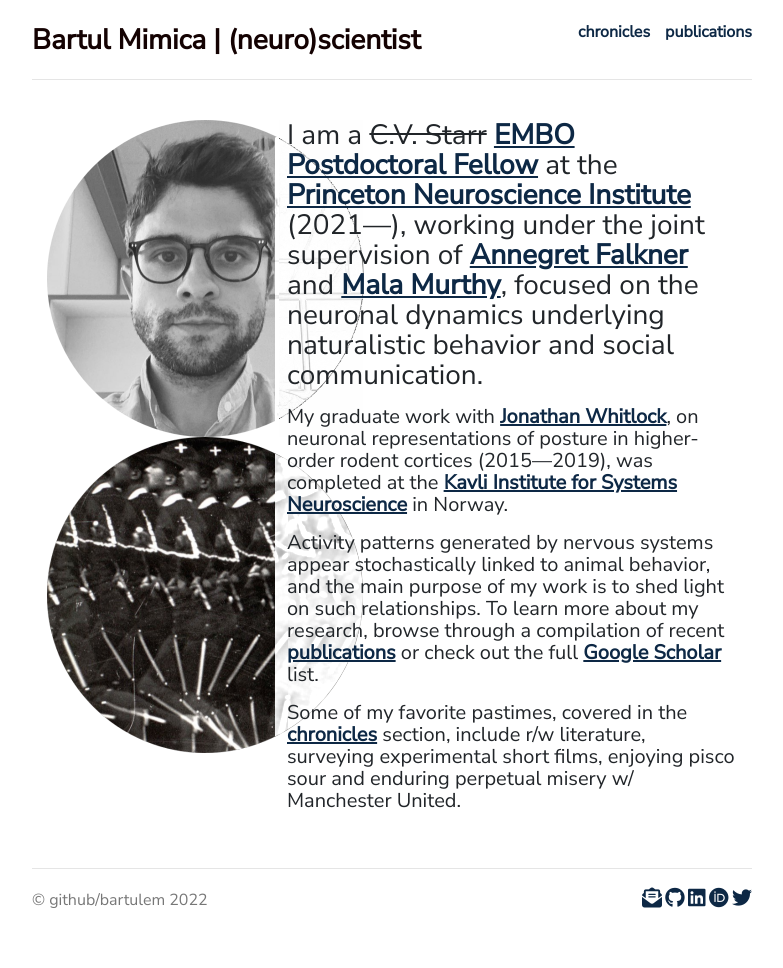
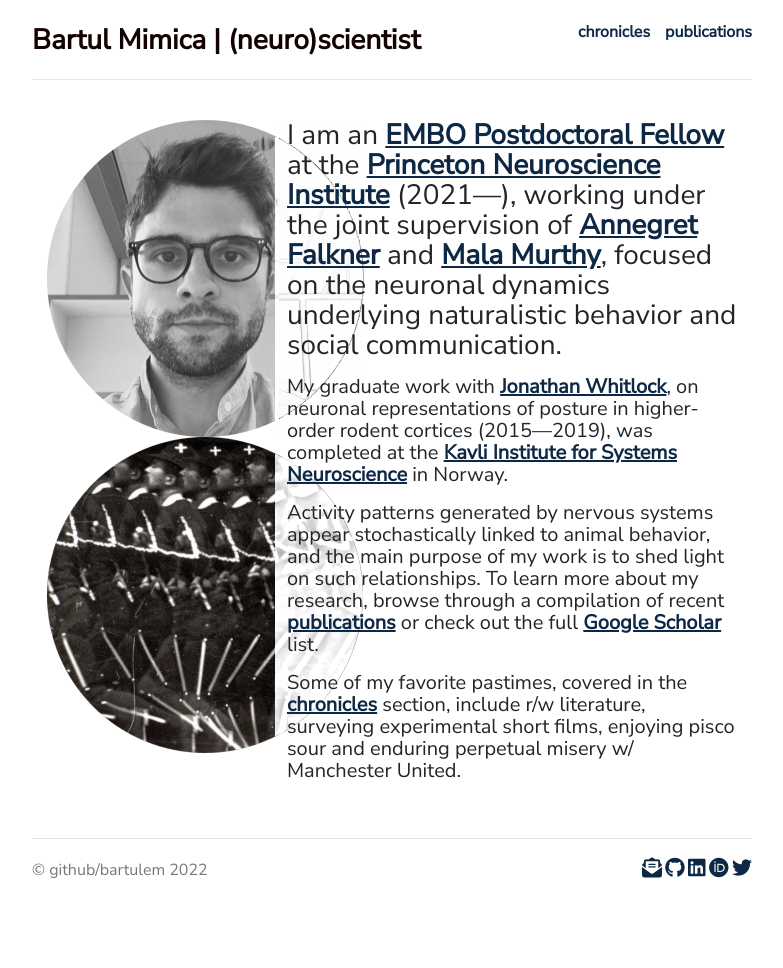
Before and after one commit to bartulem/bartulem.github.io, a Jekyll site: the page built from index.html, in a window 1280 px wide. Shown: the whole page, without its empty margins (248-1031 px from the left). Built offline with Jekyll 4.4.1, drawn with Linux system fonts in a browser that asks for light colours; nearby versions of some CDN libraries; comment, search, counter and statistics services are not loaded; a style sheet for code colours, icons or effects is not loaded; after the commit the page ends 938 px from its top, so only the background shows below that.

Commit message:
add new fellowship information 062022 v2

```diff
--- a/index.html
+++ b/index.html
@@ -12,7 +12,7 @@ tag: (neuro)scientist
 	<img  class="img-custom" alt="motion" src="img/circle-motion.png">
 	</div>
 	<div \ class="col-sm-8">
-	<p class="lead">I am a <s>C.V. Starr</s> <a style="text-decoration: underline" target="_blank" href="https://www.embo.org/funding/fellowships-grants-and-career-support/postdoctoral-fellowships/embo-postdoctoral-fellowships-awards/">EMBO Postdoctoral Fellow</a> at the <a style="text-decoration: underline" target="_blank" href="https://pni.princeton.edu/">Princeton Neuroscience Institute</a> (2021—), working under the joint supervision of <a style="text-decoration: underline" target="_blank" href="https://www.falknerlab.com/">Annegret Falkner</a> and <a style="text-decoration: underline" target="_blank" href="https://murthylab.princeton.edu/">Mala Murthy</a>, focused on the neuronal dynamics underlying naturalistic behavior and social communication.</p>
+	<p class="lead">I am an <a style="text-decoration: underline" target="_blank" href="https://www.embo.org/funding/fellowships-grants-and-career-support/postdoctoral-fellowships/embo-postdoctoral-fellowships-awards/">EMBO Postdoctoral Fellow</a> at the <a style="text-decoration: underline" target="_blank" href="https://pni.princeton.edu/">Princeton Neuroscience Institute</a> (2021—), working under the joint supervision of <a style="text-decoration: underline" target="_blank" href="https://www.falknerlab.com/">Annegret Falkner</a> and <a style="text-decoration: underline" target="_blank" href="https://murthylab.princeton.edu/">Mala Murthy</a>, focused on the neuronal dynamics underlying naturalistic behavior and social communication.</p>
 
 	<p>My graduate work with <a style="text-decoration: underline" target="_blank" href="https://www.whitlocklab.org/">Jonathan Whitlock</a>, on neuronal representations of posture in higher-order rodent cortices (2015—2019), was completed at the <a style="text-decoration: underline" target="_blank" href="https://www.ntnu.edu/kavli">Kavli Institute for Systems Neuroscience</a> in Norway.
 
```
